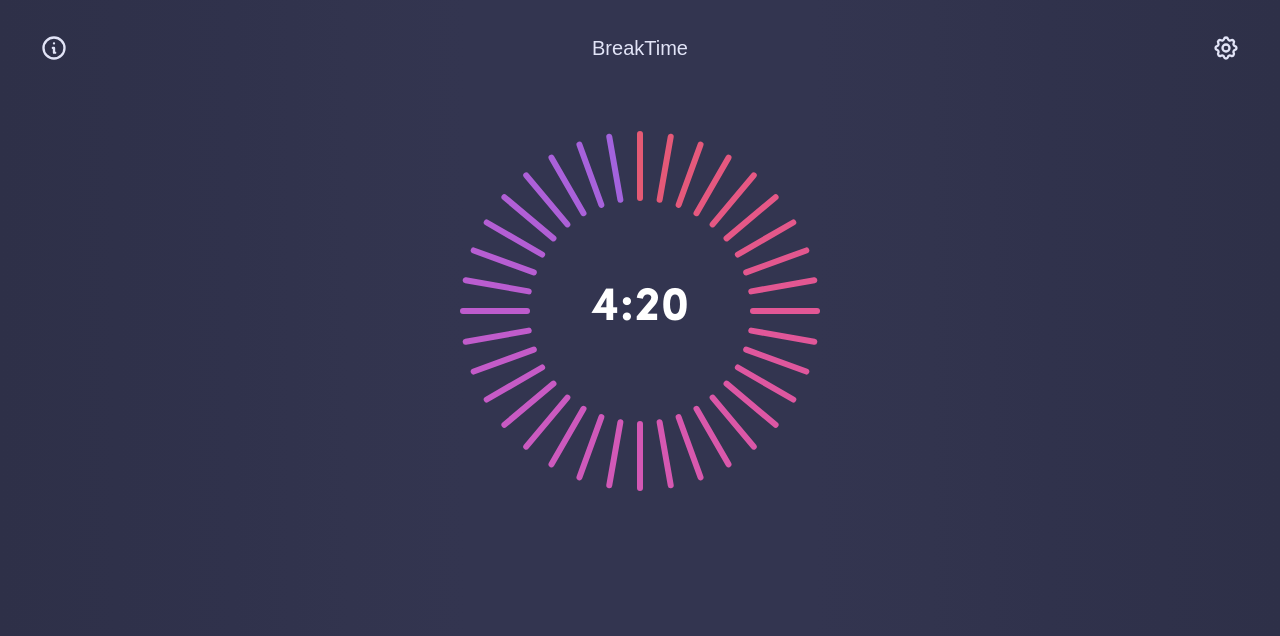
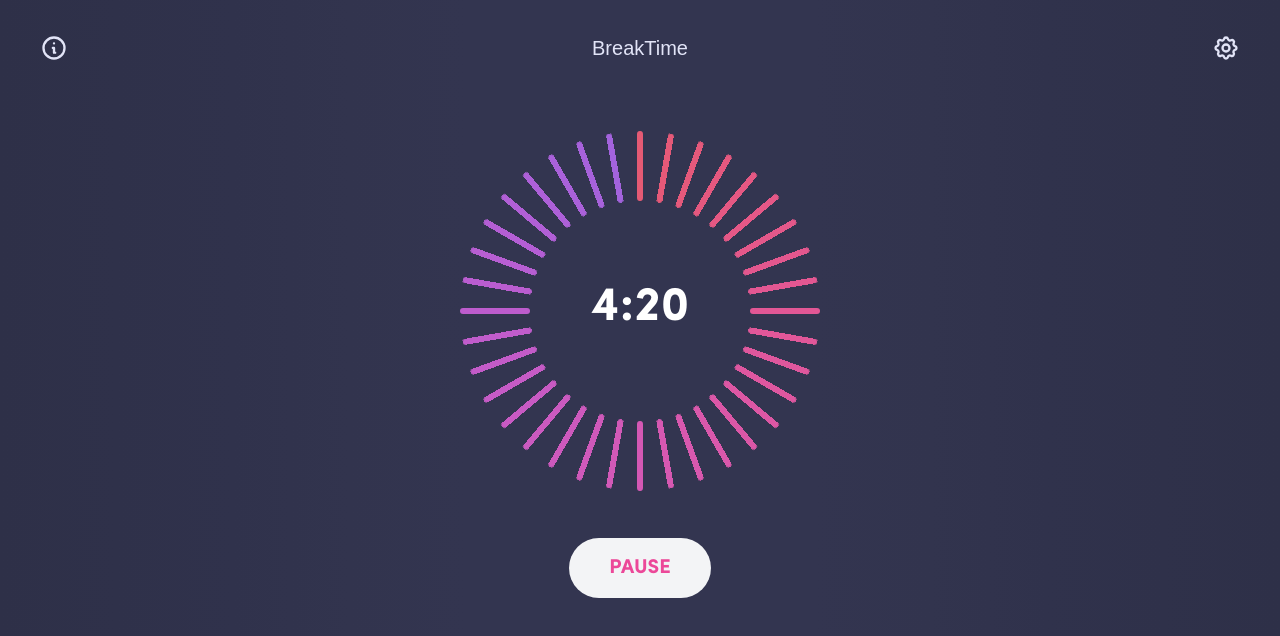
Before and after one commit to Performave/BreakTime, a Vue app: page /#/ in a window 1280 px wide. Both pictures are taken after a click on the button "START". Shown: the top 636 px of the page. Built offline with nearby package versions, Linux system fonts and the light colour scheme; a web font is replaced by a local one.

Commit message:
Added pause button

```diff
--- a/src/components/VControls.vue
+++ b/src/components/VControls.vue
@@ -2,10 +2,18 @@
   <div class="flex items-center justify-center w-full h-24 px-10 mt-5">
     <template v-if="!active">
       <button
-        class="py-4 px-10 rounded-full transition-all bg-gradient-to-r from-pink-500 to-red-500 hover:from-pink-600 hover:to-red-600 focus:ring-2 focus:ring-offset-2 focus:ring-offset-indigo-900 focus:ring-red-500 text-xl uppercase active:outline-none focus:outline-none outline-none"
+        class="py-4 px-10 font-bold rounded-full transition-all bg-gradient-to-r from-pink-500 to-red-500 hover:from-pink-600 hover:to-red-600 focus:ring-2 focus:ring-offset-2 focus:ring-offset-indigo-900 focus:ring-red-500 text-xl uppercase active:outline-none focus:outline-none outline-none"
         @click="toggleTimer"
       >
         Start
+      </button>
+    </template>
+    <template v-if="active">
+      <button
+        class="py-4 px-10 font-bold rounded-full transition-all bg-gray-100 text-pink-500 focus:ring-2 focus:ring-offset-2 focus:ring-offset-indigo-900 focus:ring-red-500 text-xl uppercase active:outline-none focus:outline-none outline-none"
+        @click="toggleTimer"
+      >
+        Pause
       </button>
     </template>
   </div>
--- a/src/components/VTimer.vue
+++ b/src/components/VTimer.vue
@@ -55,13 +55,14 @@ export default defineComponent({
 
 .animate-protrude {
     animation: protrude 0.25s ease-out;
+    animation-fill-mode: both;
 }
 
 @keyframes protrude {
-  from {
+  0% {
     opacity: 0;
   }
-  to {
+  100% {
     opacity: 1;
   }
 }
```
